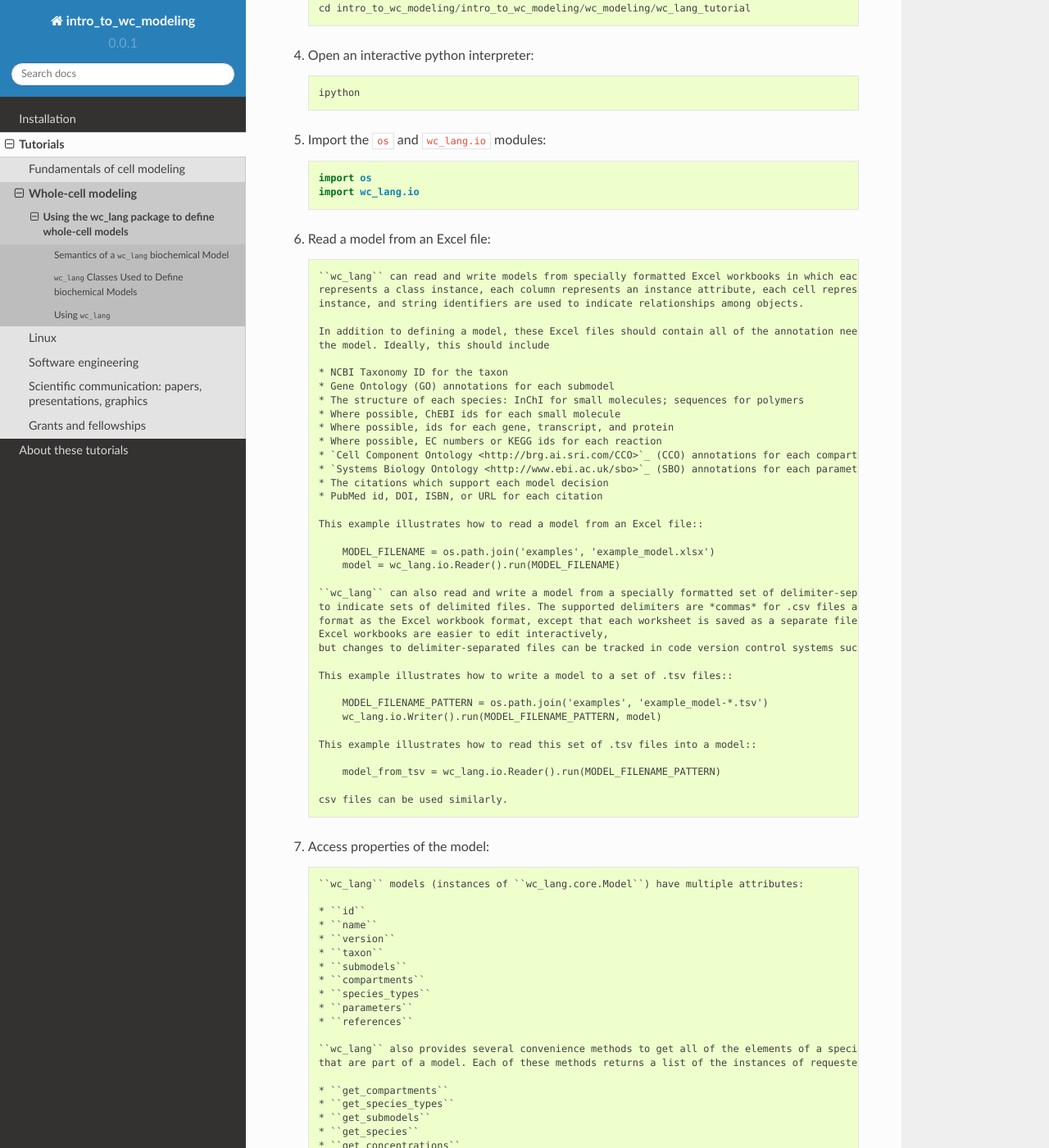
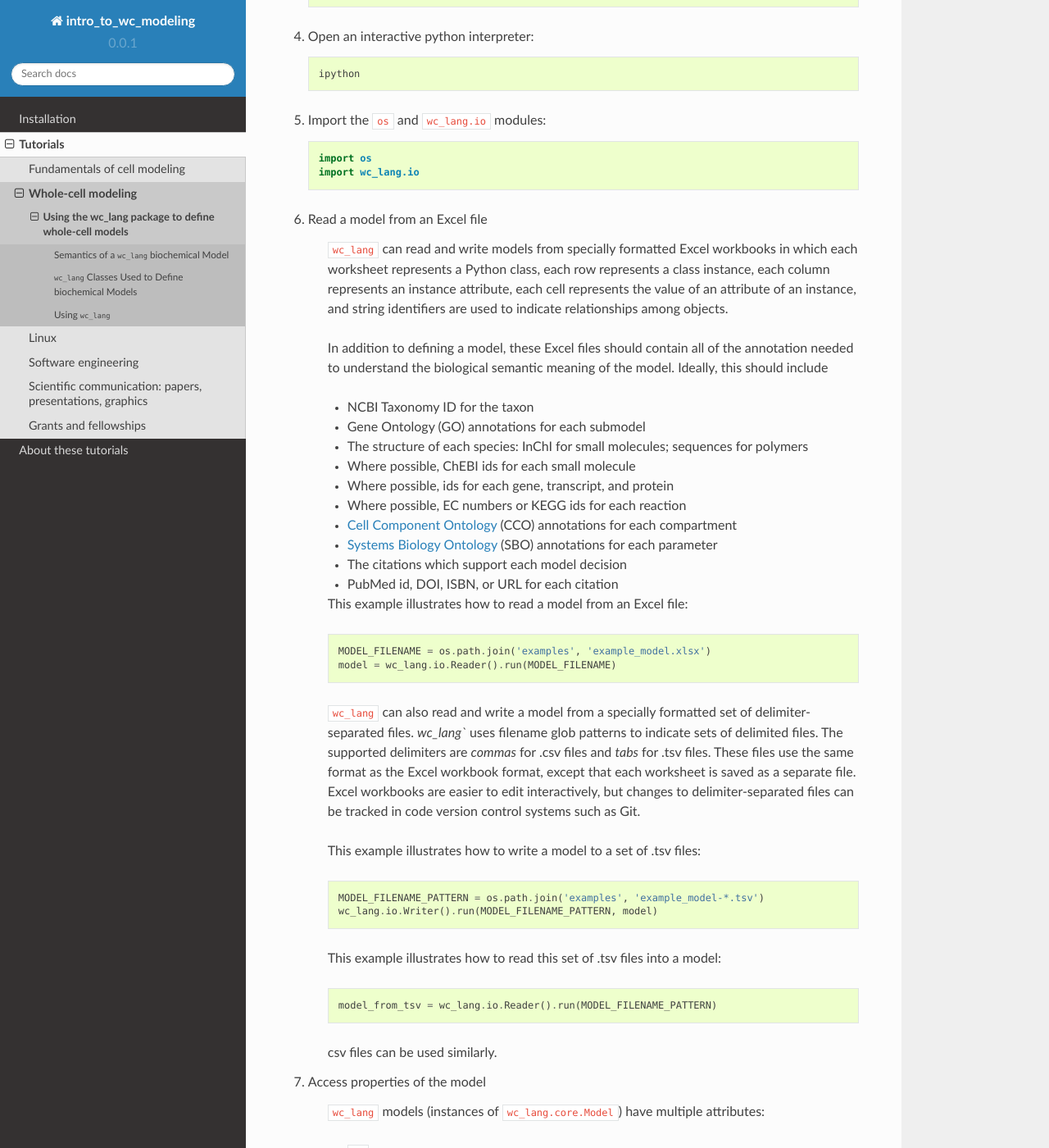
Before and after one commit to KarrLab/intro_to_wc_modeling, a Sphinx documentation site: the page built from docs/tutorials/wc_modeling/wc_lang_tutorial.rst, in a window 1280 px wide and 1400 px high, scrolled down 4368 px. Shown: the whole window at 82% size. Built offline with Sphinx 7.4.7 and the Read the Docs theme 2.0.0, drawn with Linux system fonts in a browser that asks for light colours; pages that are not in the unit, such as notebooks, are missing from menus; some of the changed text lies outside the part shown.

Commit message:
clean up some formatting

```diff
--- a/docs/tutorials/wc_modeling/wc_lang_tutorial.rst
+++ b/docs/tutorials/wc_modeling/wc_lang_tutorial.rst
@@ -187,7 +187,7 @@
     # THIS CODE IS DUPLICATED IN intro_to_wc_modeling/wc_modeling/wc_lang_tutorial/core.py
     # KEEP THEM SYNCHRONIZED, OR, BETTER YET, REPLACE THEM WITH A SINGLE FILE AND CONVERSION PROGRAM(S).
 
-#. Install the required software for the tutorial::
+#. Install the required software for the tutorial:
 
     * Python
     * Pip
@@ -213,7 +213,7 @@
     import os
     import wc_lang.io
 
-#. Read a model from an Excel file::
+#. Read a model from an Excel file
 
     ``wc_lang`` can read and write models from specially formatted Excel workbooks in which each worksheet represents a Python class, each row
     represents a class instance, each column represents an instance attribute, each cell represents the value of an attribute of an
@@ -255,7 +255,7 @@
 
     csv files can be used similarly.
 
-#. Access properties of the model::
+#. Access properties of the model
 
     ``wc_lang`` models (instances of ``wc_lang.core.Model``) have multiple attributes:
 
@@ -288,7 +288,7 @@
         for submodel in model.get_submodels():
             print('id: {}, name: {}'.format(submodel.id, submodel.name))
 
-#. Programmatically build a new model and edit its model properties::
+#. Programmatically build a new model and edit its model properties
 
     You can also use the classes and methods in ``wc_lang.core`` to programmatically build and edit models.
 
@@ -318,7 +318,7 @@
         prog_model.id = 'programmatically_created_model'
         prog_model.name = 'Programmatically created model'
 
-#. Compare and difference ``model`` and ``model_from_tsv``::
+#. Compare and difference ``model`` and ``model_from_tsv``
 
     ``wc_lang`` provides methods that determine if two models are semantically equal and report any semantic
     differences between two models. The ``is_equal`` method determines if two models are semantically equal
@@ -333,7 +333,7 @@
 
         assert(model.difference(model_from_tsv) == '')
 
-#. Normalize ``model`` into a reproducible order to facilitate reproducible numerical simulations::
+#. Normalize ``model`` into a reproducible order to facilitate reproducible numerical simulations
 
     The attribute order has no semantic meaning in ``wc_lang``. However, numerical simulation results derived from
     models described in ``wc_lang`` can be sensitive to the attribute order. To facilitate reproducible simulation results,
```
